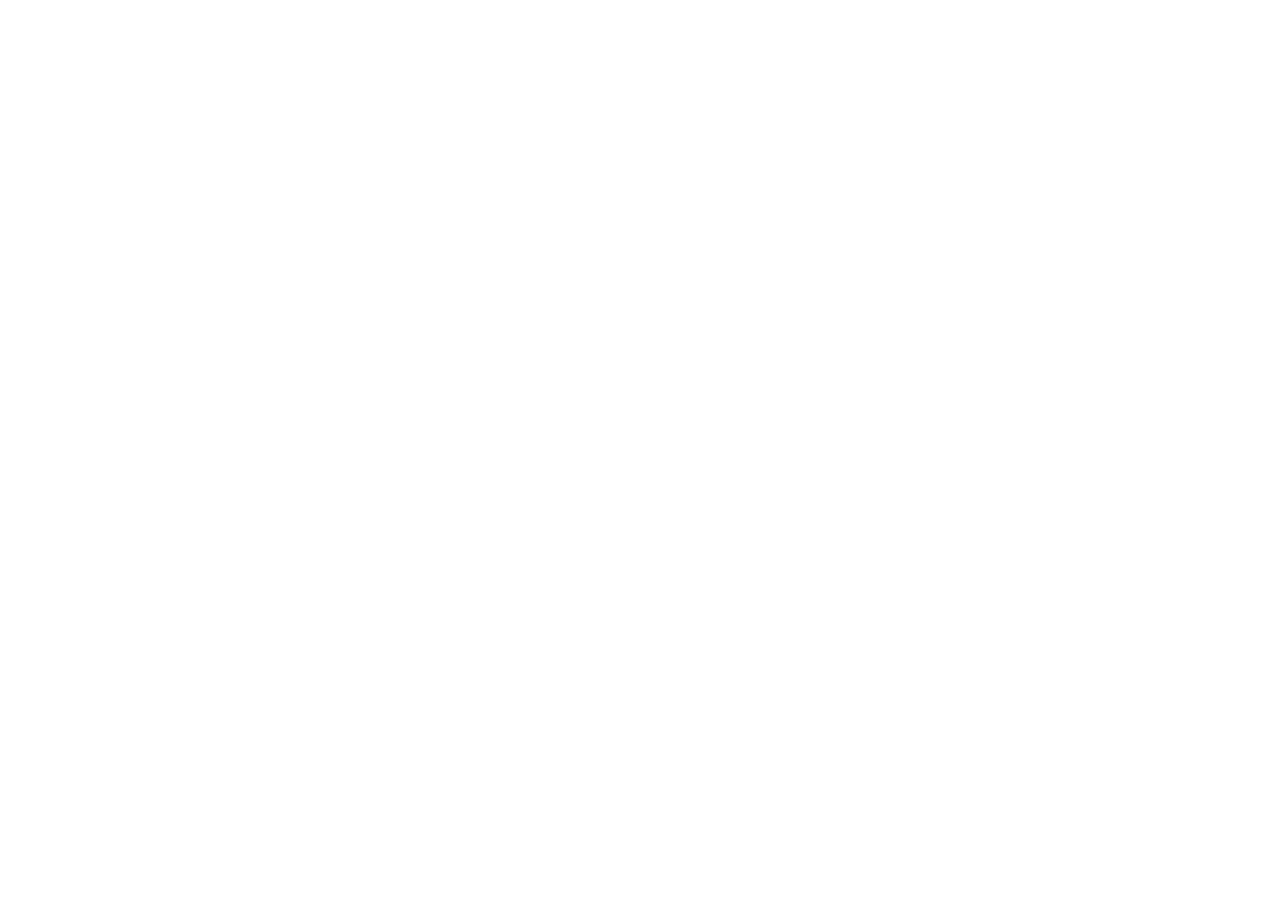
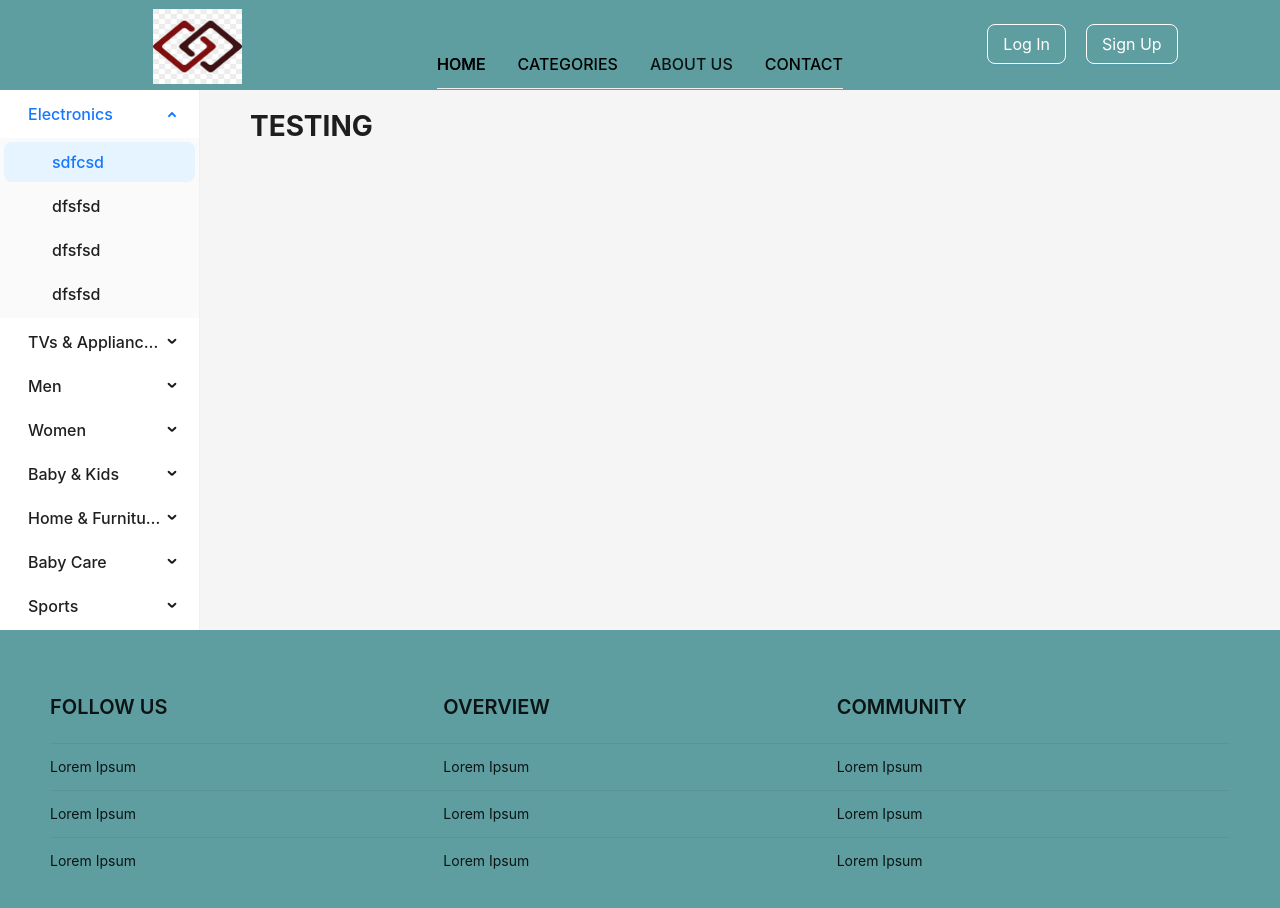
Before and after one commit to sighachandra/Tranetech-training-project, a React (Create React App) app: page /categories in a window 1280 px wide. Before the commit this address had no page. Before the commit the page ends 800 px from the top, so only its background shows below. Built offline with nearby package versions, Linux system fonts and the light colour scheme.

Commit message:
third commit

```diff
--- a/package.json
+++ b/package.json
@@ -13,6 +13,7 @@
     "react-redux": "^8.0.5",
     "react-router-dom": "^6.4.3",
     "react-scripts": "5.0.1",
+    "react-spinners": "^0.13.6",
     "web-vitals": "^2.1.4"
   },
   "scripts": {
--- a/src/App.js
+++ b/src/App.js
@@ -1,6 +1,7 @@
 import React, { useState } from 'react';
 import { Button, Checkbox, Form, Input , DatePicker, Select, Upload} from 'antd';
 import { Col, Row,  Radio, Tabs, Menu} from 'antd';
+import { useDispatch } from 'react-redux/es/exports';
 import logo from './logo.svg';
 import './App.css';
 import {
@@ -17,6 +18,7 @@
 import Avatar1 from './Images/avatar1.jpg';
 import Avatar2 from './Images/avatar2.png';
 import Avatar3 from './Images/avatar3.png';
+import { setLoading } from './reduxStore/commonReducer';
 
 const { Title } = Typography;
 const { TabPane } = Tabs;
@@ -26,6 +28,7 @@
 const App = () => {
   const [size, setSize] = useState('large');
   const [user, setUser] = useState(userImages[0]);
+  const dispatch = useDispatch();
   const onFinish = (values) => {
     console.log('Success:', values);
   };
@@ -36,6 +39,8 @@
   const changeUser = () => {
     const index = userImages.indexOf(user);
     setUser(index < userImages.length - 1 ? userImages[index + 1] : userImages[1]);
+    dispatch(setLoading(true));
+
   };
 
   const removeUser = () => {
@@ -275,19 +280,7 @@
       {/* <div>
         <Row>
            <Col span={6}>
-           <Menu  mode="inline">
-         <Menu.Item>item 1</Menu.Item>
-         <Menu.Item>item 2</Menu.Item>
-         <Menu.SubMenu title="sub menu">
-           <Menu.Item>
-             <Tabs>
-               <TabPane tab={(<span className='tab-text'><BellOutlined/>Notifications</span>)} key="6">
-          4th TAB PANE Content
-        </TabPane>
-             </Tabs>
-           </Menu.Item>
-        </Menu.SubMenu>
-      </Menu>
+
            </Col>
         </Row>
 
--- a/src/Header.js
+++ b/src/Header.js
@@ -18,7 +18,7 @@
               <div className='header-tab-style'>
                 <Tabs   tabPosition="top">
                   <TabPane tab={(<span className='tab-text'><Link className='link-c' to="/">HOME</Link></span>)} key="1"></TabPane>
-                  <TabPane tab={(<span className='tab-text'>CATEGORIES</span>)} key="2"></TabPane>
+                  <TabPane tab={(<span className='tab-text'><Link className='link-c' to="/categories">CATEGORIES</Link></span>)} key="2"></TabPane>
                   <TabPane tab={(<span className='tab-text'>ABOUT US</span>)} key="3"></TabPane>
                   <TabPane tab={(<span className='tab-text'><Link className='link-c' to="/contact">CONTACT</Link></span>)} key="4"></TabPane>
                 </Tabs>
--- a/src/Router.jsx
+++ b/src/Router.jsx
@@ -2,16 +2,17 @@
 import HeaderContent from './Header';
 import HomePage from './Home';
 import NewApp from './NewApp';
+import Categories from "./categories";
 
 
 const Router = () => {
       return(
           <BrowserRouter>
              <Routes>
-                <Route path="/" element={<HomePage />}></Route>
+                <Route path="/" element={<HomePage />}/>
                 <Route path="contact" element={<NewApp />} />
-                {/* <Route path="categories" element={<Contact />} />
-                <Route path="about" element={<Contact />} />
+                <Route path="categories" element={<Categories />} />
+                {/* <Route path="about" element={<Contact />} />
                 <Route path="contact" element={<Contact />} /> */}
              </Routes>
           </BrowserRouter>
--- /dev/null
+++ b/src/categories.js
@@ -0,0 +1,265 @@
+import React, { useState } from 'react';
+import HeaderContent from './Header';
+import FooterContent from './Footer';
+import { Breadcrumb, Layout, Menu } from 'antd';
+
+const { Header, Content, Footer, Sider } = Layout;
+
+
+
+const Categories = () => {
+    const [menuDisplay, setMenuDispaly] = useState('');
+
+    const testing = () => {
+         setMenuDispaly(true);
+    };
+
+    const subCategory = [
+        {
+            id : 1,
+      mainItem : 'Electronics',
+      subItems :  [
+        {
+            id : 11,
+     listItems : 'sdfcsd'
+        },
+        {
+            id : 12,
+     listItems : 'dfsfsd'
+        },
+        {
+            id : 13,
+     listItems : 'dfsfsd'
+        },
+        {
+            id : 14,
+     listItems : 'dfsfsd'
+        },
+      ]
+        },
+        {
+            id : 2,
+      mainItem : 'TVs & Appliances',
+      subItems :  [
+        {
+            id : 21,
+     listItems : 'dfsfsd'
+        },
+        {
+            id : 22,
+     listItems : 'dfsfsd'
+        },
+        {
+            id : 23,
+     listItems : 'dfsfsd'
+        },
+        {
+            id : 24,
+     listItems : 'dfsfsd'
+        },
+      ]
+        },
+        {
+            id : 3,
+      mainItem : 'Men',
+      subItems :  [
+        {
+            id : 31,
+     listItems : 'dfsfsd'
+        },
+        {
+            id : 32,
+     listItems : 'dfsfsd'
+        },
+        {
+            id : 33,
+     listItems : 'dfsfsd'
+        },
+        {
+            id : 34,
+     listItems : 'dfsfsd'
+        },
+      ]
+        },
+        {
+            id : 4,
+      mainItem : 'Women',
+      subItems :  [
+        {
+            id : 41,
+     listItems : 'dfsfsd'
+        },
+        {
+            id : 42,
+     listItems : 'dfsfsd'
+        },
+        {
+            id : 43,
+     listItems : 'dfsfsd'
+        },
+        {
+            id : 44,
+     listItems : 'dfsfsd'
+        },
+      ]
+        },
+        {
+            id : 5,
+      mainItem : 'Baby & Kids',
+      subItems :  [
+        {
+            id : 51,
+     listItems : 'dfsfsd'
+        },
+        {
+            id : 52,
+     listItems : 'dfsfsd'
+        },
+        {
+            id : 53,
+     listItems : 'dfsfsd'
+        },
+        {
+            id : 54,
+     listItems : 'dfsfsd'
+        },
+      ]
+        },
+        {
+            id : 6,
+      mainItem : 'Home & Furniture',
+      subItems :  [
+        {
+            id : 61,
+     listItems : 'dfsfsd'
+        },
+        {
+            id : 62,
+     listItems : 'dfsfsd'
+        },
+        {
+            id : 63,
+     listItems : 'dfsfsd'
+        },
+        {
+            id : 64,
+     listItems : 'dfsfsd'
+        },
+      ]
+        },
+        {
+            id : 7,
+      mainItem : 'Baby Care',
+      subItems :  [
+        {
+            id : 71,
+     listItems : 'dfsfsd'
+        },
+        {
+            id : 72,
+     listItems : 'dfsfsd'
+        },
+        {
+            id : 73,
+     listItems : 'dfsfsd'
+        },
+        {
+            id : 74,
+     listItems : 'dfsfsd'
+        },
+      ]
+        },
+        {
+            id : 8,
+      mainItem : 'Sports',
+      subItems :  [
+        {
+            id : 81,
+     listItems : 'dfsfsd'
+        },
+        {
+            id : 82,
+     listItems : 'dfsfsd'
+        },
+        {
+            id : 83,
+     listItems : 'dfsfsd'
+        },
+        {
+            id : 84,
+     listItems : 'dfsfsd'
+        },
+      ]
+        },
+
+    ];
+
+    const categoryItems = subCategory.map((item, index) =>{
+        const key = String(index + 1);
+        const indiItem = item.subItems;
+        return{
+            key: `sub${key}`,
+            label: item.mainItem,
+            children: indiItem.map((children, j) => {
+                return{
+                      key :  `sub${children.id}`,
+                    label : children.listItems,
+                };
+            }),
+        };
+    });
+
+
+    return(
+
+        <Layout>
+        <Header className="header header-al-style">
+          <HeaderContent/>
+        </Header>
+           <Layout>
+               <Sider>
+                  <Menu
+                     mode='inline'
+                     defaultSelectedKeys={['sub11']}
+                     defaultOpenKeys={['sub1']}
+                     items={categoryItems}
+                     className='tab-text'
+                     onClick={testing}
+                  />
+               </Sider>
+               {menuDisplay? <Content
+             style={{
+                    padding: '0 50px',
+                 }}
+               >
+                 <div>
+                    <h1>TESTING OVERLOADED</h1>
+                 </div>
+               </Content>: <Content
+             style={{
+                    padding: '0 50px',
+                 }}
+               >
+                 <div>
+                    <h1>TESTING</h1>
+                 </div>
+               </Content>}
+           </Layout>
+
+        <Content
+       style={{
+         padding: '0 50px',
+       }}
+       >
+
+       </Content>
+
+     <Footer className='footer-al-style'>
+       <FooterContent/>
+     </Footer>
+   </Layout>
+    );
+};
+
+
+export default Categories;
--- a/src/reducer.js
+++ b/src/reducer.js
@@ -1,9 +1,8 @@
 import { combineReducers } from "@reduxjs/toolkit";
-
-
+import common from './reduxStore/commonReducer'
 
 const combinedReducers = combineReducers({
-
+    common,
 });
 
 export default combinedReducers;
--- /dev/null
+++ b/src/reduxStore/commonReducer.js
@@ -0,0 +1,21 @@
+import { createSlice } from "@reduxjs/toolkit";
+
+
+
+const initialState = {
+    loading: false,
+};
+
+const commonSlice = createSlice({
+    name: 'common',
+    initialState,
+    reducers: {
+        setLoading: (state, action) => {
+          state.loading = action.payload;
+        }
+    },
+    extraReducers: {},
+});
+
+export const { setLoading } = commonSlice.actions;
+export default commonSlice.reducer;
--- a/src/store.js
+++ b/src/store.js
@@ -1,8 +1,8 @@
 import { configureStore } from '@reduxjs/toolkit'
-import rootReducer from './reducer'
+import combinedReducers from './reducer'
 
 const store = configureStore({
-  reducer: rootReducer
+  reducer: combinedReducers
 })
 
 export default store
```
Also changed, not shown: 1 other file (tests, documents, lock files or other folders).
